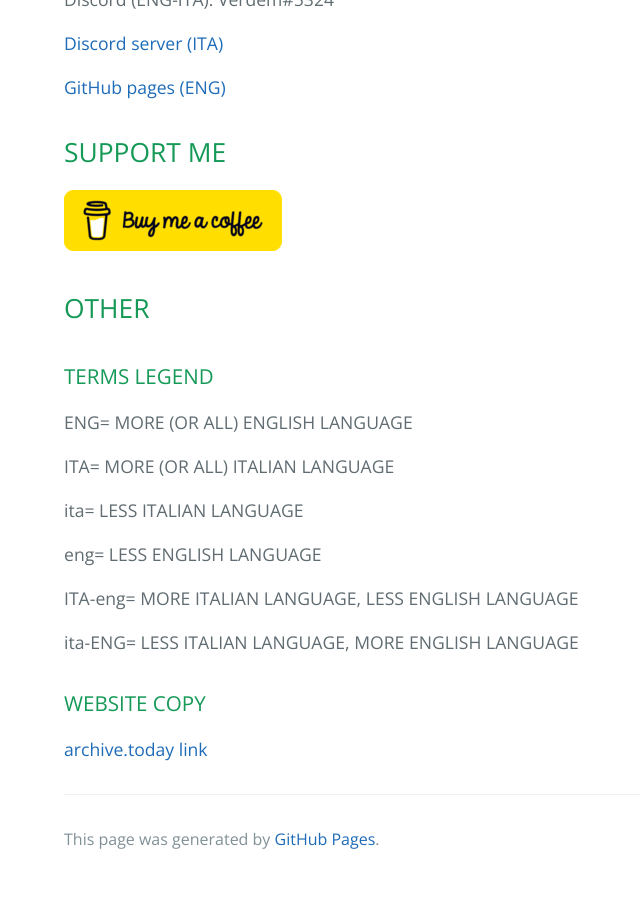
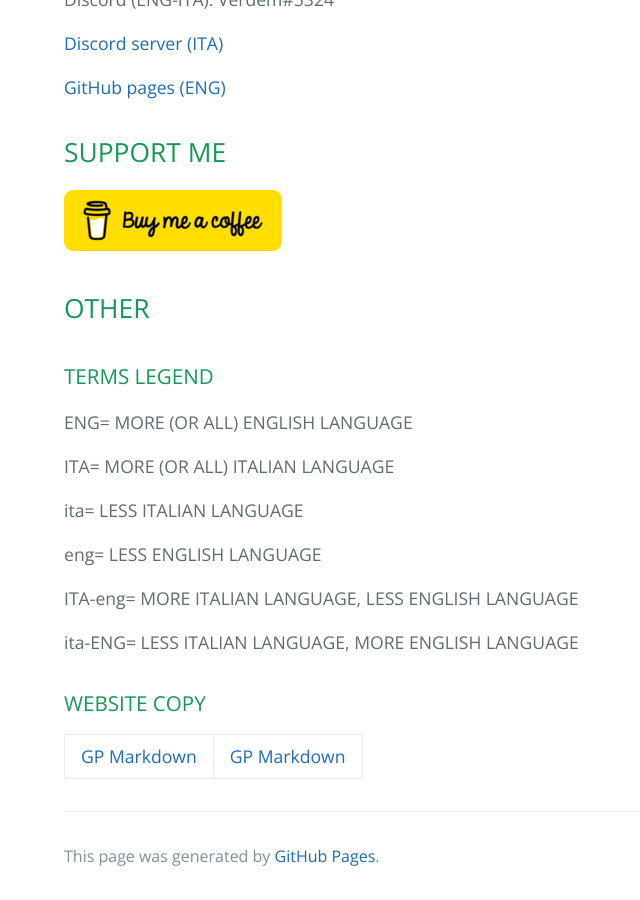
Before and after one commit to Verdem-crypto/verdem-crypto.github.io, a Jekyll site: the page built from index.md, in a window 1280 px wide and 900 px high, scrolled down 2473 px. Shown: the whole window, without its empty margins (160-800 px from the left). Built offline with Jekyll 4.4.1, drawn with Linux system fonts in a browser that asks for light colours; our own code applies the rules of GitHub Pages for plain Markdown files.

Commit message:
Update index.md

```diff
--- a/index.md
+++ b/index.md
@@ -83,4 +83,4 @@ ita-ENG= LESS ITALIAN LANGUAGE, MORE ENGLISH LANGUAGE
 
 ### WEBSITE COPY
 
-[archive.today link](http://archive.today/eBySX)
+[GP Markdown](http://verdem-crypto.github.io/index.md) | [GP Markdown](http://verdem-crypto.github.io/index.md)
```
